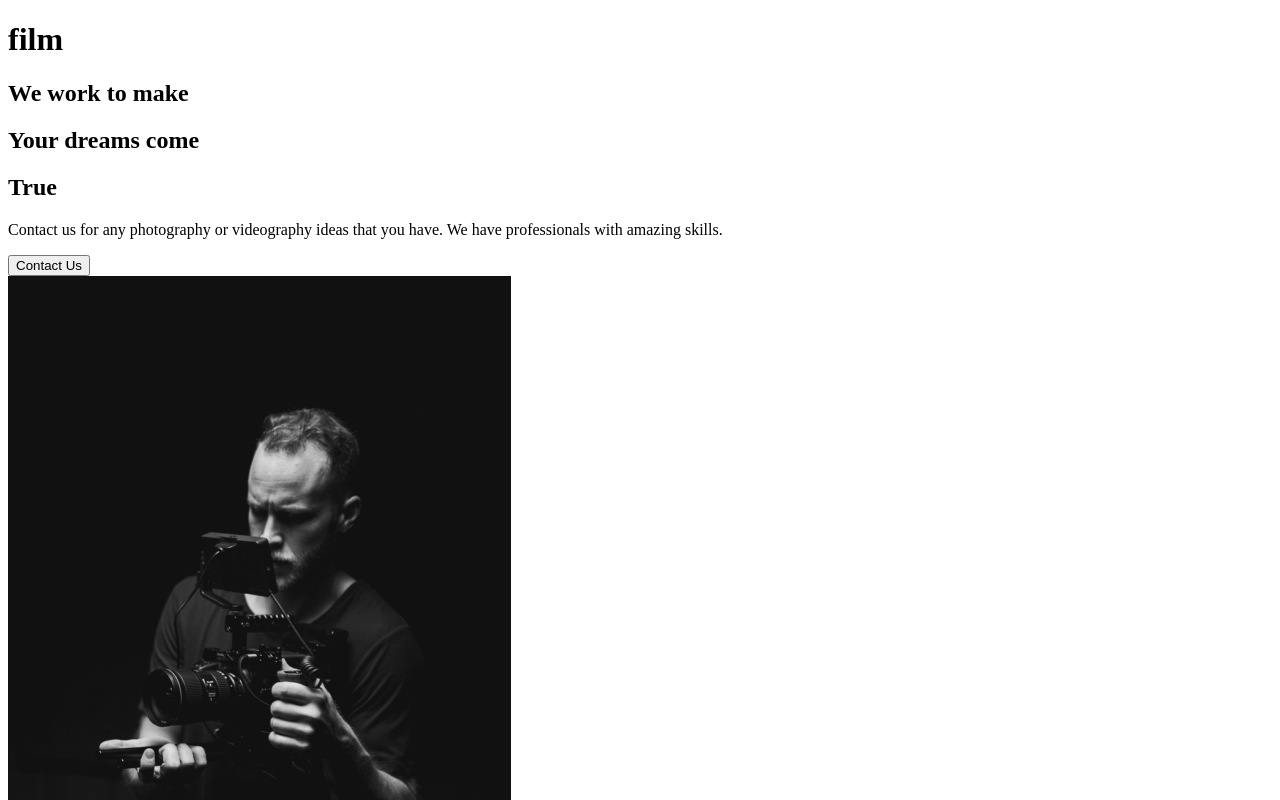
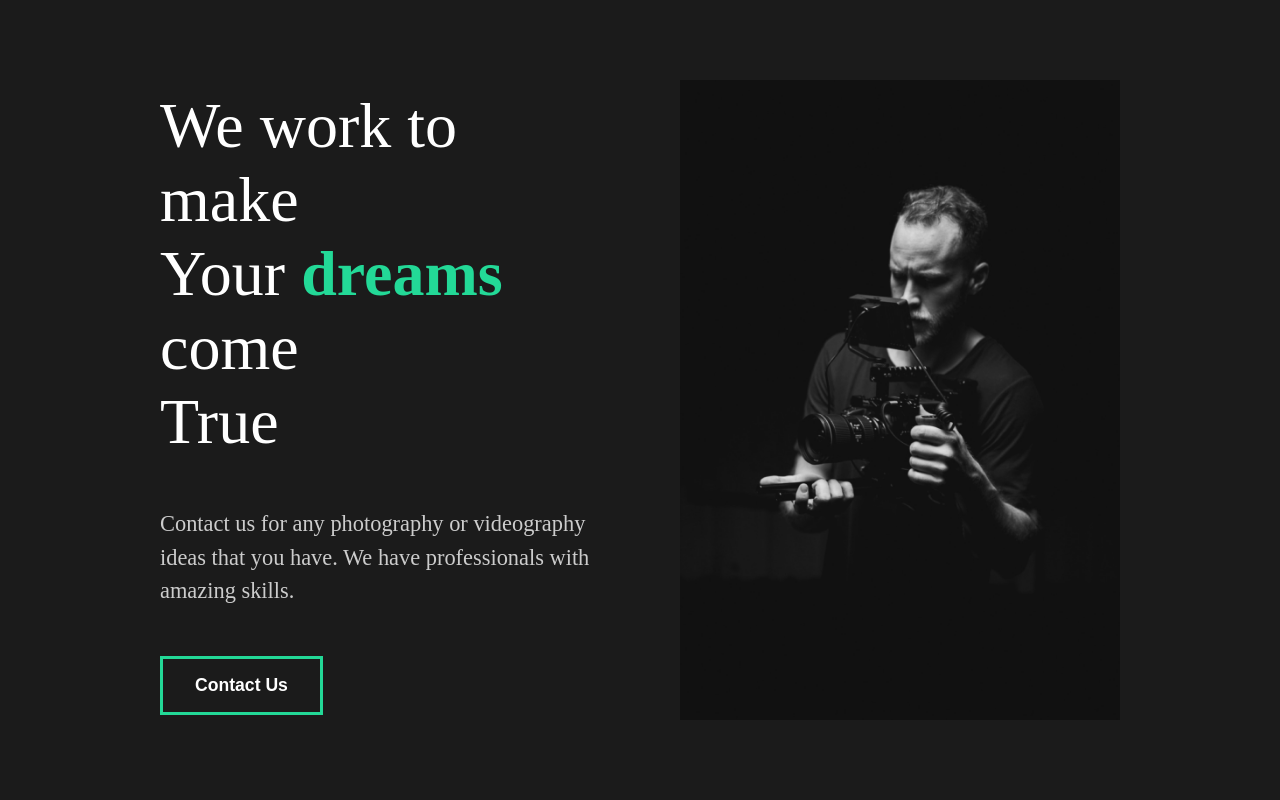
Before and after one commit to francesco-sommaruga/capture, a React (Create React App) app: page / in a window 1280 px wide. Shown: the top 800 px of the page. Built offline with nearby package versions, Linux system fonts and the light colour scheme.

Commit message:
(Global Styles) added global styles with styled components, (About Section) styled with styled components

```diff
--- a/src/App.js
+++ b/src/App.js
@@ -1,10 +1,13 @@
+//import global styles
+import GlobalStyle from './components/GlobalStyles';
+
 //import pages
 import AboutUs from './pages/AboutUs';
 
 const App = () => {
     return (
         <div className="App">
-            <h1>film</h1>
+            <GlobalStyle />
             <AboutUs />
         </div>
     );
--- a/src/components/AboutSection.js
+++ b/src/components/AboutSection.js
@@ -1,10 +1,13 @@
+//import styled components
+import styled from 'styled-components';
+
 //images
 import home1 from '../img/home1.png';
 
 const AboutSection = () => {
     return (
-        <div>
-            <div className="description">
+        <StyledAbout>
+            <StyledDescription>
                 <div className="hide">
                     <h2>We work to make</h2>
                 </div>
@@ -21,12 +24,41 @@
                     amazing skills.
                 </p>
                 <button>Contact Us</button>
-            </div>
-            <div className="image">
+            </StyledDescription>
+            <StyledImage>
                 <img src={home1} alt="guy with a camera" />
-            </div>
-        </div>
+            </StyledImage>
+        </StyledAbout>
     );
 };
 
+//styled components
+const StyledAbout = styled.div`
+    min-height: 90vh;
+    display: flex;
+    align-items: center;
+    justify-content: space-between;
+    padding: 5rem 10rem;
+    color: white;
+`;
+const StyledDescription = styled.div`
+    flex: 1;
+    padding-right: 5rem;
+    h2 {
+        font-weight: lighter;
+    }
+    .hide{
+        overflow: hidden;
+    }
+`;
+const StyledImage = styled.div`
+    flex: 1;
+    overflow: hidden;
+    img {
+        width: 100%;
+        height: 80vh;
+        object-fit: cover;
+    }
+`;
+
 export default AboutSection;
--- /dev/null
+++ b/src/components/GlobalStyles.js
@@ -0,0 +1,53 @@
+import { createGlobalStyle } from 'styled-components';
+
+const GlobalStyle = createGlobalStyle`
+
+*{
+    margin:0;
+    padding:0;
+    box-sizing: border-box;
+}
+
+body{
+    background:#1b1b1b;
+}
+
+button{
+    font-weight:bold;
+    font-size: 1.1rem;
+    cursor:pointer;
+    padding: 1rem 2rem;
+    border: 3px solid #23d997;
+    background: transparent;
+    color: white;
+    transition: all .5s ease;
+    &:hover{
+        background-color: #23d997;
+        color:white;
+    }
+}
+h2{
+    font-weight: lighter;
+    font-size: 4rem;
+}
+h3{
+    color: white;
+}
+h4{
+    font-weight: bold;
+}
+a{
+    font-size: 1.1rem;
+}
+p{
+    padding: 3rem 0rem;
+    color: #cccccc;
+    font-size: 1.4rem;
+    line-height:150%;
+}
+span{
+    font-weight: bold;
+    color: #23d997;
+}`;
+
+export default GlobalStyle;
```
